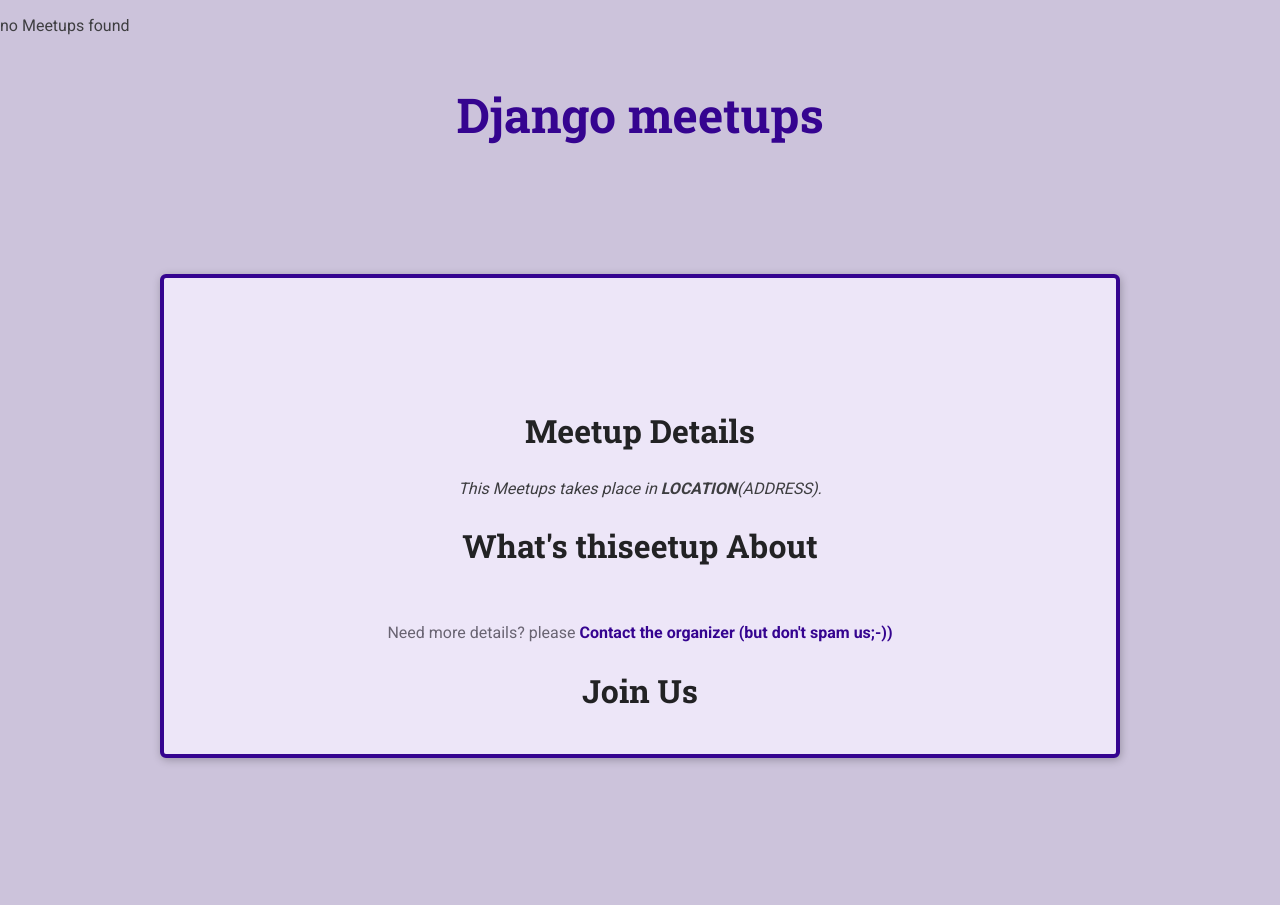
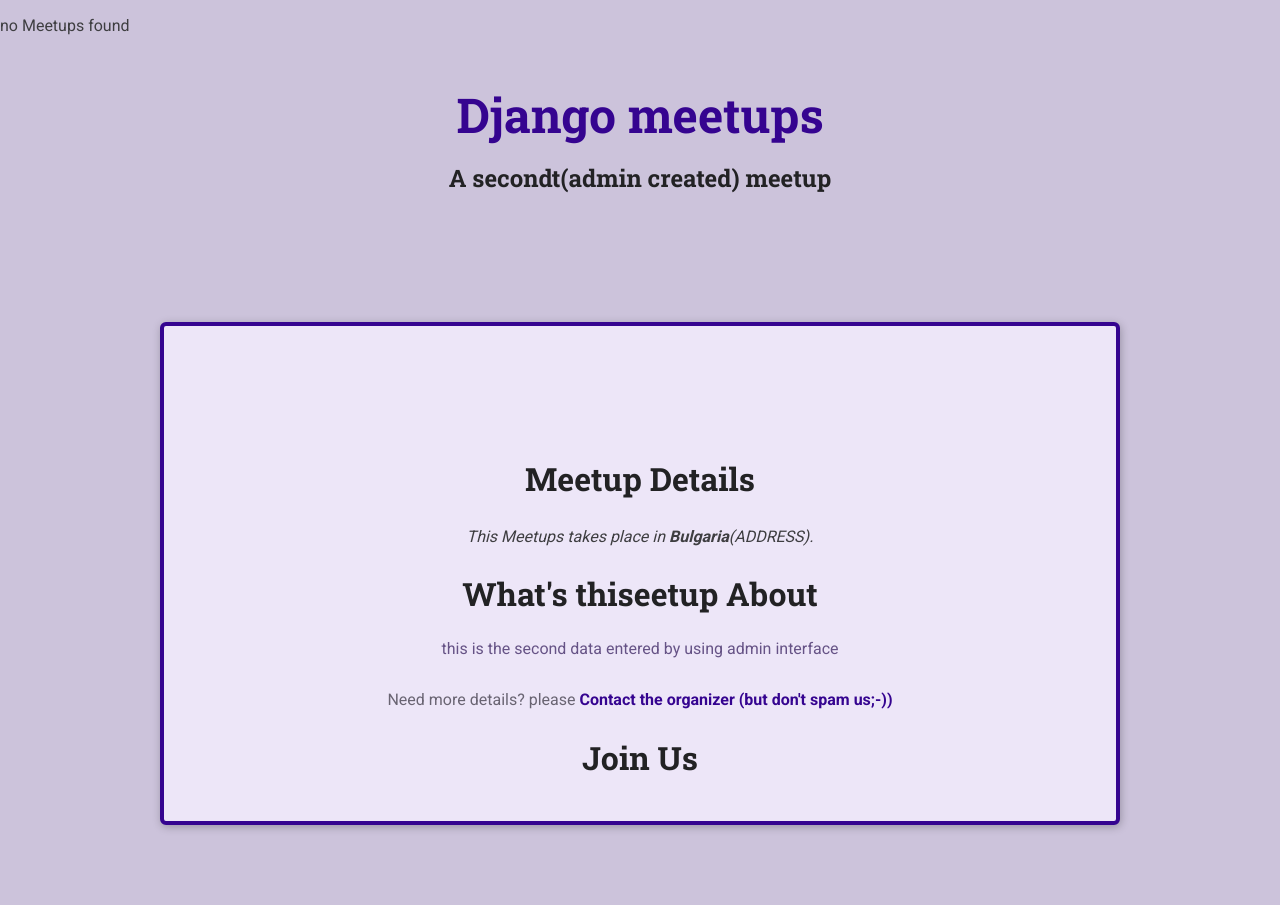
Before and after one commit to nshimiyimano-cloud/django-tutorial, a Django app: a page that uses meetups/templates/meetups/meetups-details.html in a window 1280 px wide. Before the commit the page ends 763 px from the top, so only its background shows below. Run offline with Django 3.2, Linux system fonts and the light colour scheme; data comes from the database, SQL or seed files in the repository.

Commit message:
weaddedlocation indtails&in view onselected_metups

```diff
--- a/maincodes.txt
+++ b/maincodes.txt
@@ -85,4 +85,7 @@
   meetups/migrations/0002_meetups_title.py
     - Add field title to meetups
 (django_course_env) lab@lab-Inspiron-5559:~/Desktop/learn/learndjango/django_course_site$
-i mess on with its work aluayz every where  just locattion because we have't included in db not possible to use it
+i mess on with its work aluayz every where  just locattion because we have't included in db not possible to use it'
+
+
+https://www.sodapdf.com/word-to-pdf/ quick link to convert word to pdf online
--- a/meetups/templates/meetups/meetups-details.html
+++ b/meetups/templates/meetups/meetups-details.html
@@ -13,7 +13,7 @@
 {% endblock %}
 
 
-{% block main_headding %}
+{% block main_heading %}
 
 {{ meetup_title }}
 
@@ -27,13 +27,13 @@
     <img src="" alt="">
    <section id="location">
        <h2>Meetup Details</h2>
-       <address>This Meetups takes place in   <span>LOCATION</span>(ADDRESS).</address>
+       <address>This Meetups takes place in   <span>{{ location }}</span>(ADDRESS).</address>
 
    </section>
 
    <section id="details">
        <h2>What's thiseetup About</h2>
-       <p>{{ meetupd_description }}</p>
+       <p>{{ meetup_description }}</p>
 
 
        <footer>
--- a/meetups/views.py
+++ b/meetups/views.py
@@ -44,16 +44,14 @@
 
 def meetup_details(request,meetup_slug):
 
-   print(meetup_slug)
+#remember because its will return one object  not array to use selected_meetups['title or description] no no we will get  it as object property not array index
+   selected_meetup=Meetups.objects.get(slug=meetup_slug)  # its like where slug=meetup_slug
 
-   selected_meetup={
-      "title":"A First Meetup",
-      "description":"This is the first meetup"
-  }
 
    return render(request,"meetups/meetups-details.html",{
 
-      "meetup_title":selected_meetup['title'],
-      "meetup_description":selected_meetup['description']
+      "meetup_title":selected_meetup.title,
+      "meetup_description":selected_meetup.description,
+       "location":selected_meetup.location
       }
       )
```
